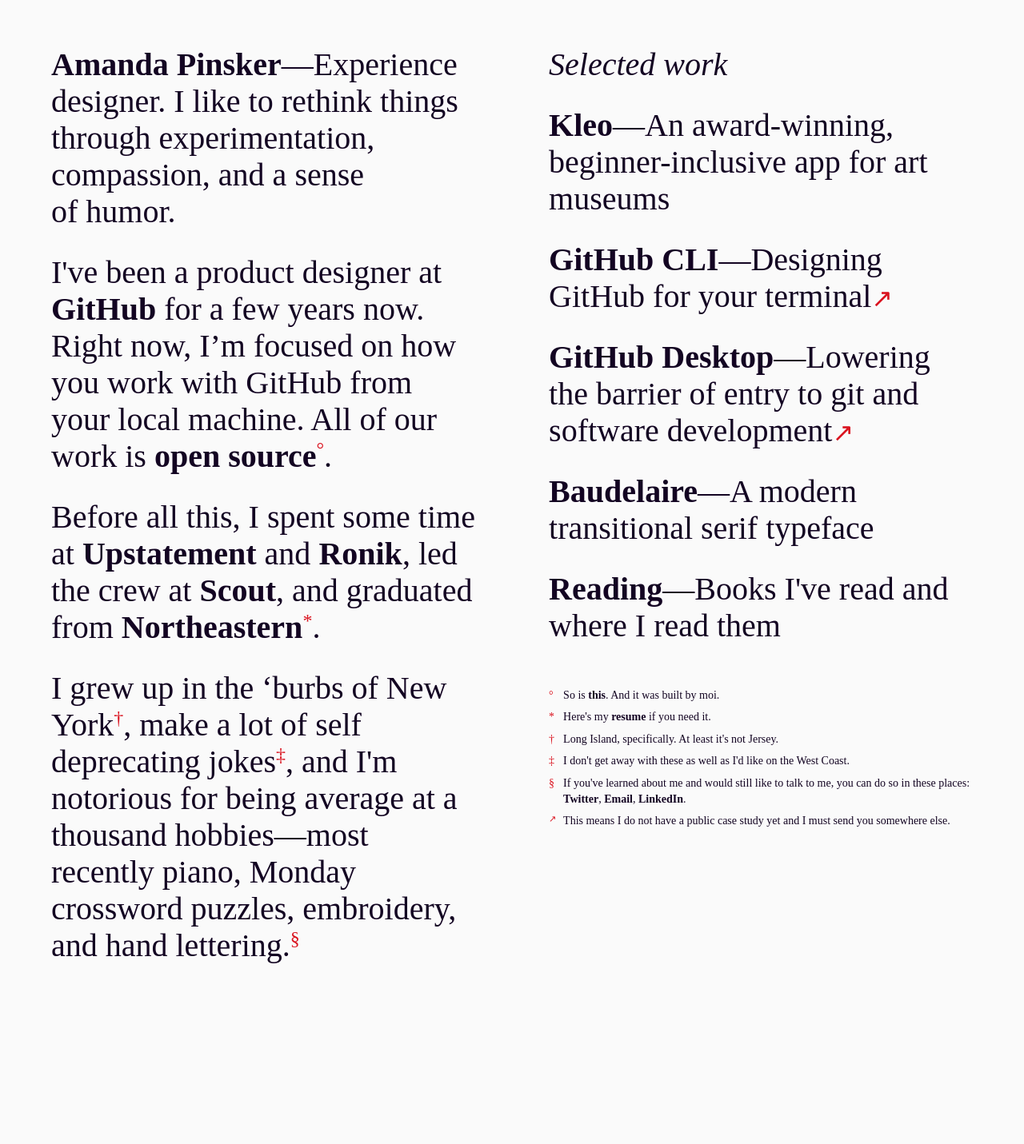
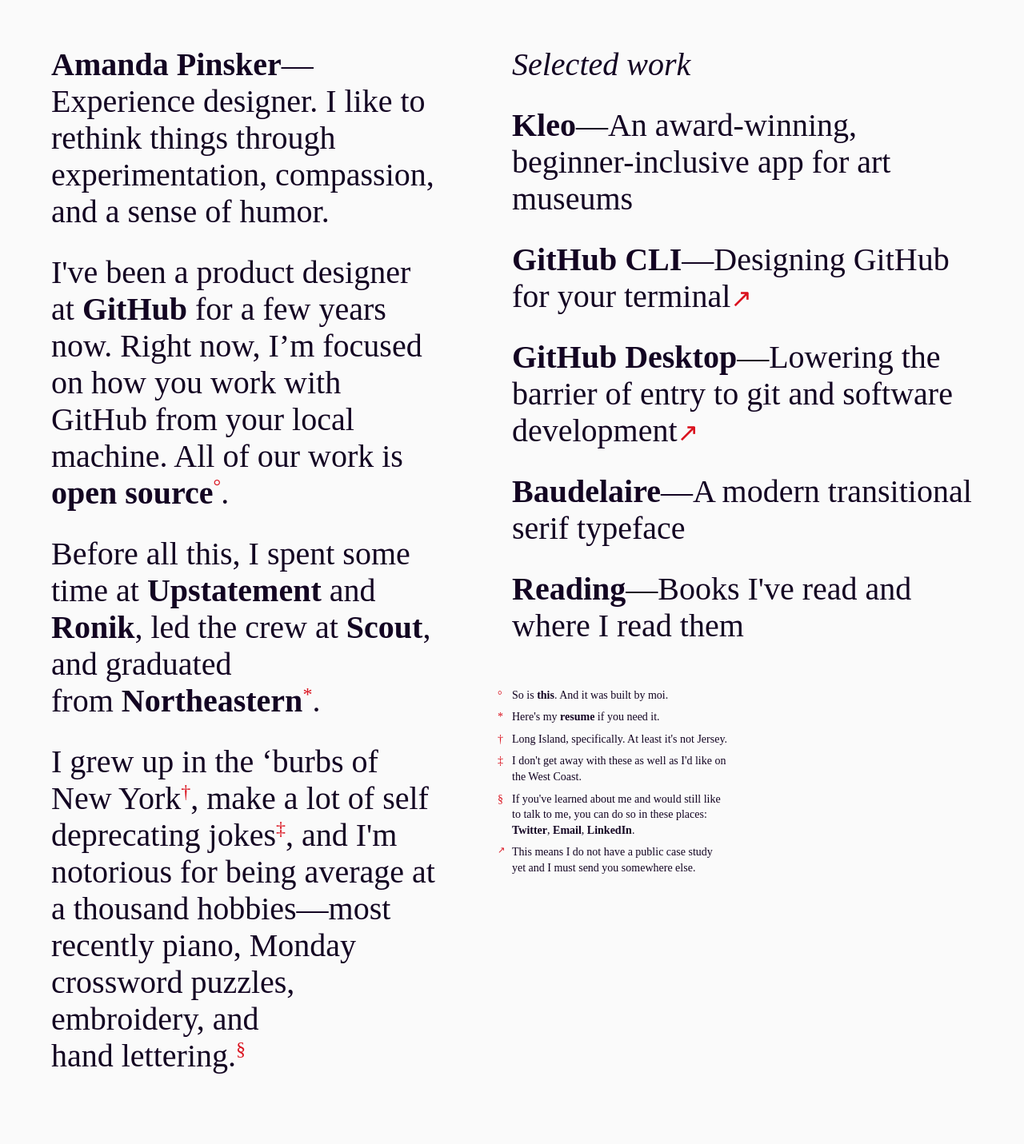
Before and after one commit to ampinsk/ampinsk.github.io, a Jekyll site: the page built from index.html, in a window 1280 px wide. Shown: the whole page at 80% size. Built offline with Jekyll 4.4.1, drawn with Linux system fonts in a browser that asks for light colours; some web fonts are replaced; before the commit the page ends 1293 px from its top, so only the background shows below that.

Commit message:
space & style tweaks

```diff
--- a/_sass/_home.scss
+++ b/_sass/_home.scss
@@ -29,7 +29,13 @@
     width: 100%;
 
     @include mq($tablet) {
-      width: 46%;
+
+      &.about {
+        width: 42%;
+      }
+      &.work {
+        width: 50%
+      }
     }
   }
 }
@@ -75,6 +81,8 @@
   grid-row-gap: 8px;
   align-items: start;
   padding-top: 24px;
+  width: 50%;
+  margin-left: -18px;
 }
 
 // Projects
--- a/_sass/_project.scss
+++ b/_sass/_project.scss
@@ -40,8 +40,11 @@
 
 .case-study-content {
   font-family: $serif-text;
+  display: flex;
+  justify-content: space-between;
+  flex-wrap: wrap;
 
-  p, h1, h2, h3, li, a {
+  p, h1, h2, h3, ul, ol, a {
     @include mq($tablet) {
       width: 70%;
       margin-left: auto;
@@ -71,6 +74,14 @@
     font-style: italic;
   }
 
+  a {
+    text-decoration: underline;
+
+    &:hover {
+      text-decoration: none;
+    }
+  }
+
   img {
     width: 100%;
 
@@ -80,25 +91,20 @@
   }
 
   p.third {
-    @include mq($tablet) {
-      display: inline-block;
-      width: 30%;
-      padding: 0 5px;
-    }
+    @extend .third;
+    margin-left: 0;
   }
 
   p.half {
-    @include mq($tablet) {
-      display: inline-block;
-      width: 48%;
-    }
+    @extend .half;
+    margin-left: 0;
   }
 
   p.full {
-    width: 100%;
+    @extend .full;
   }
 
   p.right {
-    float: right;
+    @extend .right;
   }
 }
--- a/main.scss
+++ b/main.scss
@@ -51,6 +51,32 @@
   }
 }
 
+.third {
+  @include mq($tablet) {
+    display: inline-block;
+    width: 32%;
+  }
+}
+
+.half {
+  @include mq($tablet) {
+    display: inline-block;
+    width: 48%;
+  }
+}
+
+.full {
+  width: 100%;
+}
+
+.left {
+  float: left;
+}
+
+.right {
+  float: right;
+}
+
 
 p::selection,
 h6::selection,
```
